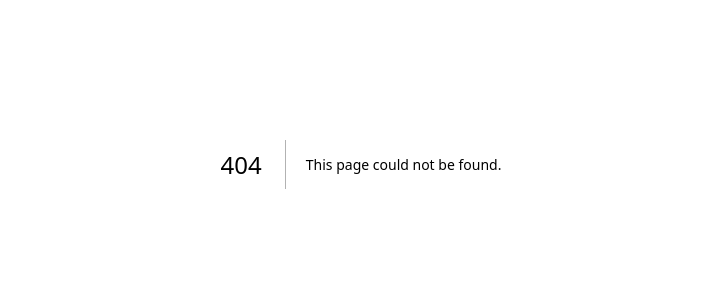
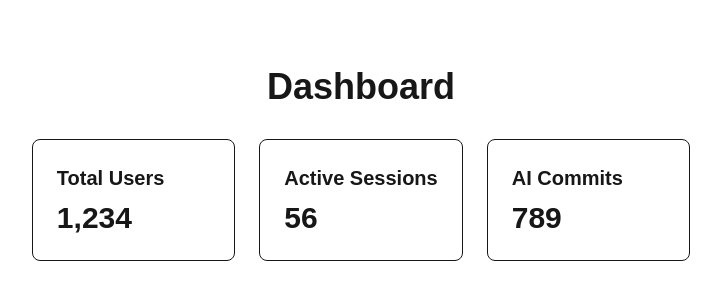
Before and after one commit to shortdiv/nextjs-test, a Next.js app: page /dashboard in a window 1280 px wide. Before the commit this address had no page. Shown: the part 236-536 px from the top of the page, without its empty margins (279-1000 px from the left). Built offline with nearby package versions, Linux system fonts and the light colour scheme.

Commit message:
Add API route and dashboard page

```diff
--- /dev/null
+++ b/src/app/api/hello/route.ts
@@ -0,0 +1,8 @@
+import { NextResponse } from "next/server";
+
+export async function GET() {
+  return NextResponse.json({
+    message: "Hello from the API!",
+    timestamp: new Date().toISOString(),
+  });
+}
--- /dev/null
+++ b/src/app/dashboard/page.tsx
@@ -0,0 +1,21 @@
+export default function DashboardPage() {
+  return (
+    <main className="flex min-h-screen flex-col items-center justify-center p-24">
+      <h1 className="text-4xl font-bold mb-8">Dashboard</h1>
+      <div className="grid grid-cols-1 md:grid-cols-3 gap-6">
+        <div className="rounded-lg border p-6">
+          <h2 className="text-xl font-semibold mb-2">Total Users</h2>
+          <p className="text-3xl font-bold">1,234</p>
+        </div>
+        <div className="rounded-lg border p-6">
+          <h2 className="text-xl font-semibold mb-2">Active Sessions</h2>
+          <p className="text-3xl font-bold">56</p>
+        </div>
+        <div className="rounded-lg border p-6">
+          <h2 className="text-xl font-semibold mb-2">AI Commits</h2>
+          <p className="text-3xl font-bold">789</p>
+        </div>
+      </div>
+    </main>
+  );
+}
```
